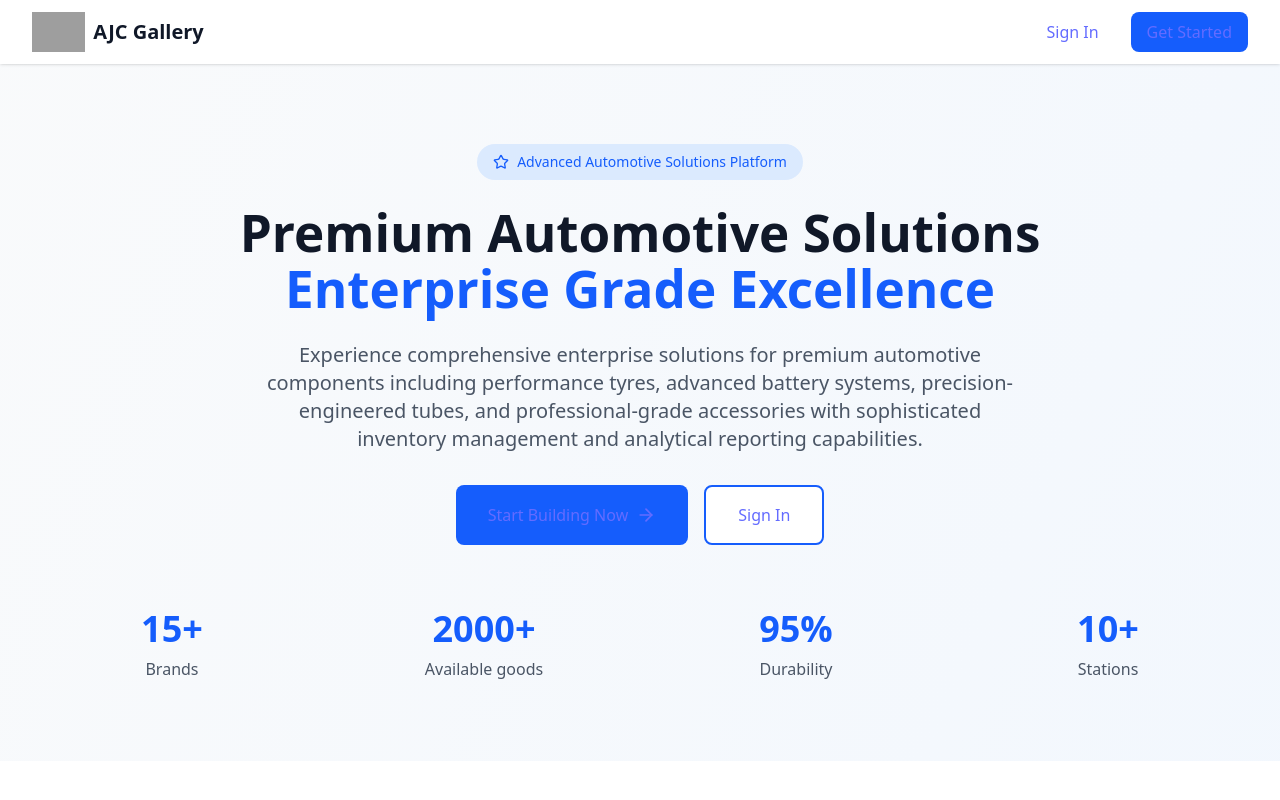
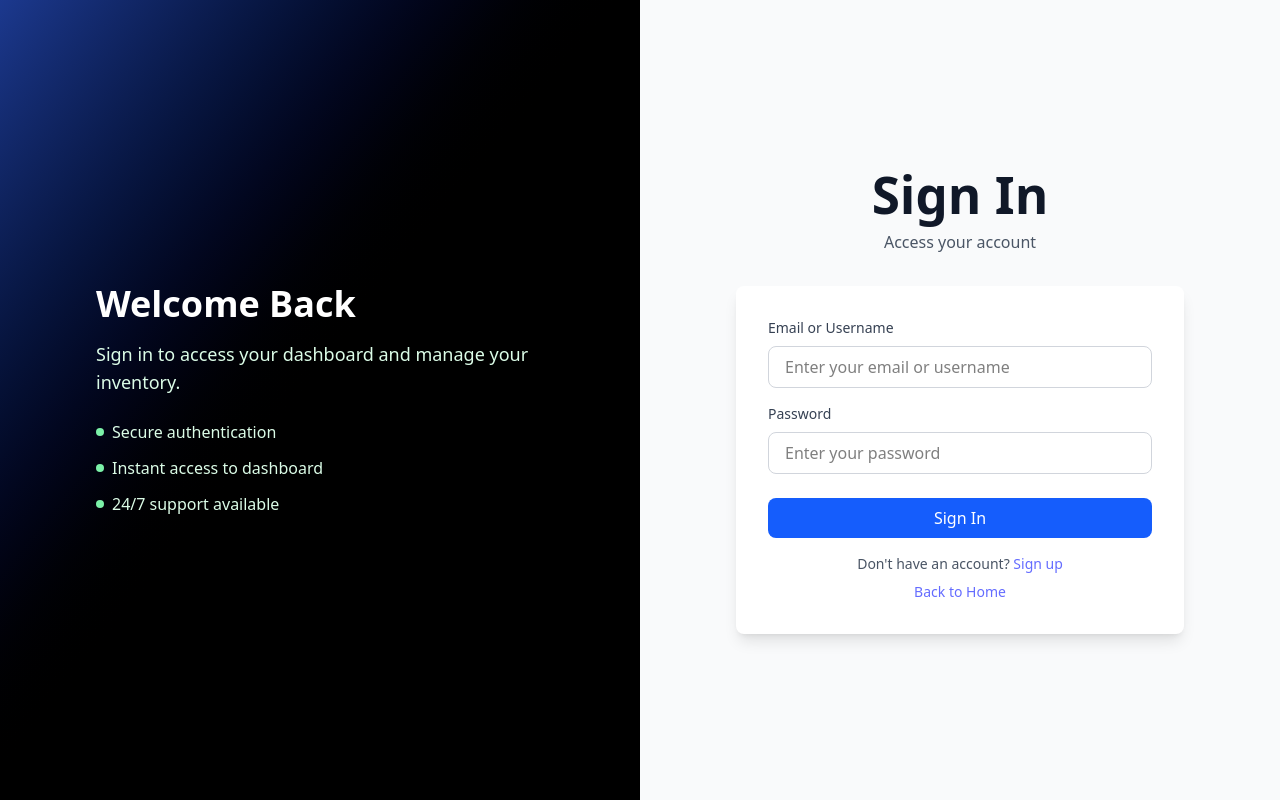
Before and after one commit to AJC-Gallery/AJC-Settlements-Frontend, a React (Vite) app: page / in a window 1280 px wide. Shown: the top 800 px of the page. Built offline with nearby package versions, Linux system fonts and the light colour scheme; no server answers; grey boxes are pictures that could not be loaded.

Commit message:
feature: completed settlements page ui

```diff
--- a/src/routes/appRoutes.tsx
+++ b/src/routes/appRoutes.tsx
@@ -1,7 +1,7 @@
 // src/routes/appRoutes.tsx
 import { Routes, Route, Navigate } from 'react-router-dom';
 import { ProtectedRoute } from './ProtectedRoute';
-import { LandingPage } from '@/pages/LandingPage';
+// import { LandingPage } from '@/pages/LandingPage';
 import { SignInPage } from '@/pages/LoginPage';
 import { SignUpPage } from '@/pages/RegisterPage';
 import DashboardPage from '@/pages/DashboardPage';
@@ -22,8 +22,8 @@ export const AppRoutes = () => {
     <Routes>
       {/* Public Routes (Auth Layout) */}
       <Route element={<AuthLayout />}>
-        <Route path="/" element={<LandingPage />} />
-        <Route path="/login" element={<SignInPage />} />
+        {/* <Route path="/" element={<LandingPage />} /> */}
+        <Route path="/" element={<SignInPage />} />
         <Route path="/register" element={<SignUpPage />} />
       </Route>
 
```
